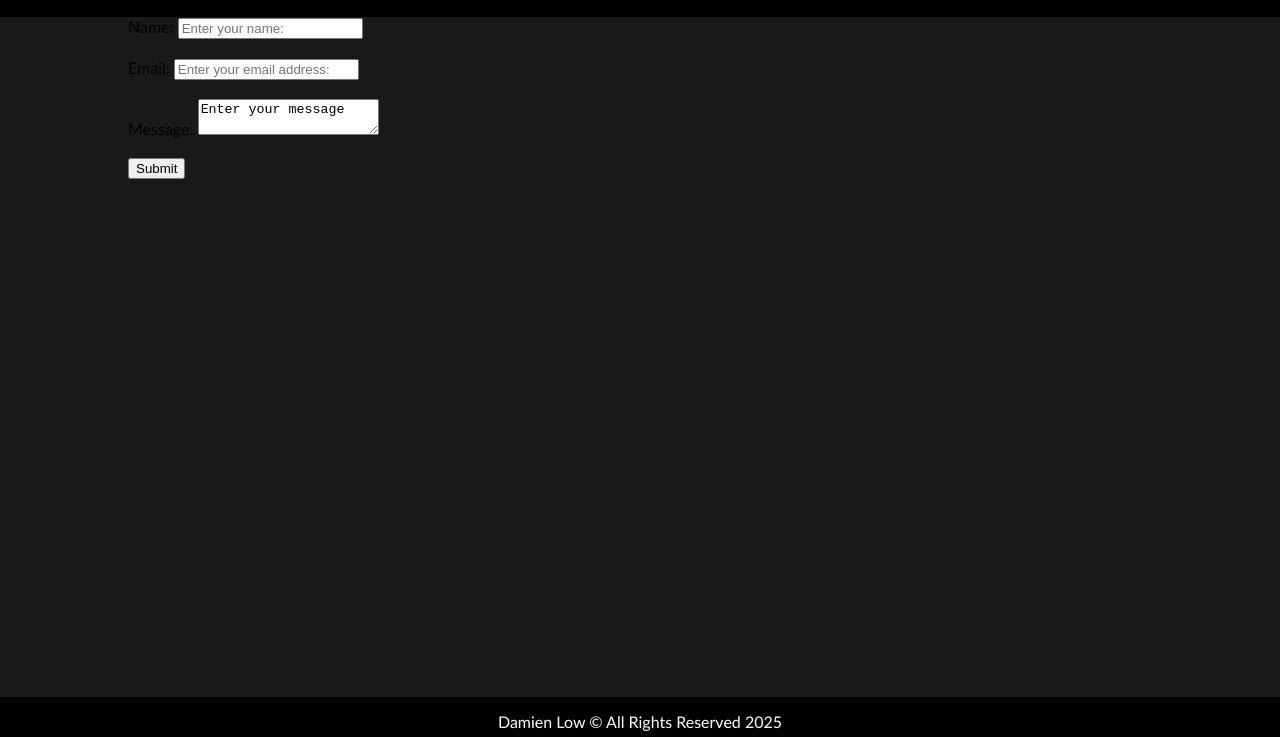
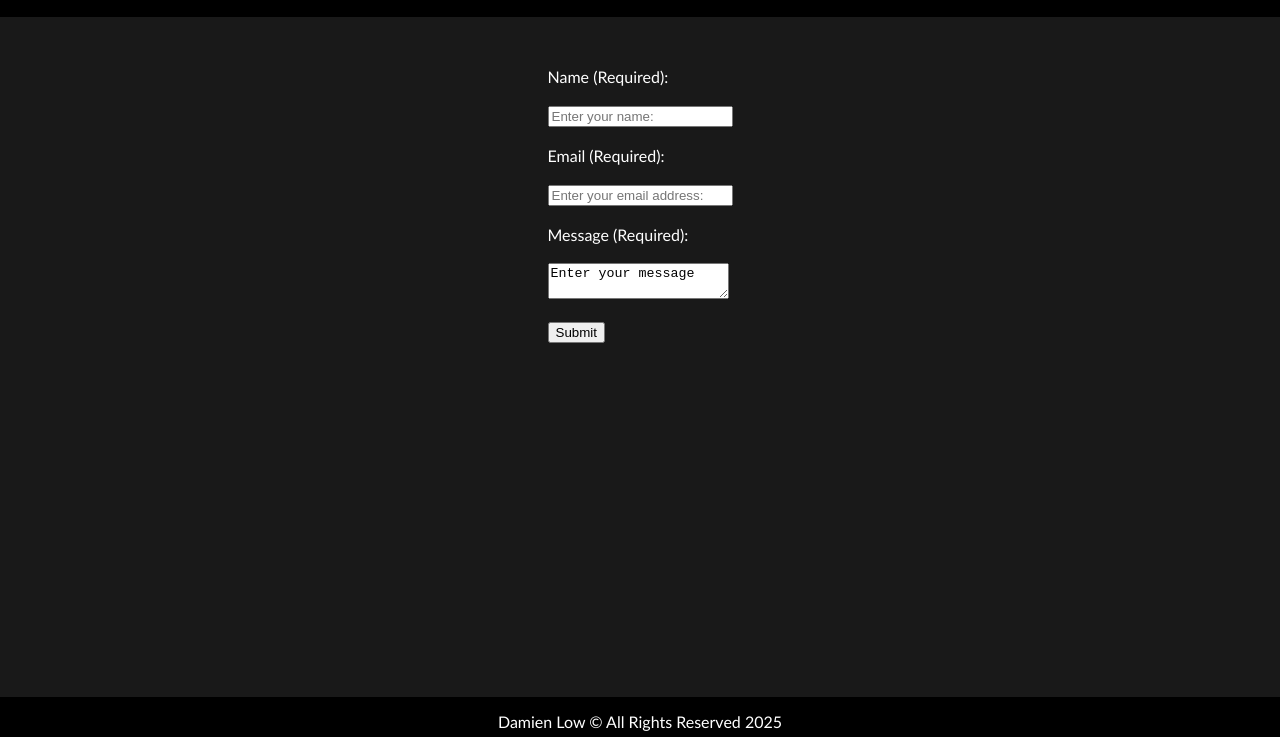
Before and after one commit to dlowjw/L1-W3-Homework, a plain HTML site: page project-8-personal-mini-project/mentee-version/contact.html in a window 1280 px wide. Shown: the part 63-800 px from the top of the page. Drawn offline with Linux system fonts and the light colour scheme.

Commit message:
Simple contact page stylization for readibility

```diff
--- a/project-8-personal-mini-project/mentee-version/contact.html
+++ b/project-8-personal-mini-project/mentee-version/contact.html
@@ -24,13 +24,16 @@
   </body>
   <main>
     <form>
-      <label for="name">Name:</label>
+      <label for="name">Name (Required):</label>
+      <br /><br />
       <input type="text" id="name" name="name" placeholder="Enter your name:" / required>
       <br /><br />
-      <label for="email">Email:</label>
+      <label for="email">Email (Required):</label>
+      <br /><br />
       <input type="email" id="email" name="email" placeholder="Enter your email address:" / required>
       <br /><br />
-      <label for="message">Message:</label>
+      <label for="message">Message (Required):</label>
+      <br /><br />
       <textarea type="message" id="message" name="message" required>Enter your message</textarea>
       <br /><br />
       <button type="submit">Submit</button>
--- a/project-8-personal-mini-project/mentee-version/resources/css/contact.css
+++ b/project-8-personal-mini-project/mentee-version/resources/css/contact.css
@@ -2,4 +2,16 @@ main {
   width: 80%;
   margin: auto;
   padding-top: 10vh;
+  color: white;
+  justify-items: center;
+  align-items: center;
+  height: 100vh;
 }
+
+form {
+  padding: 50px;
+}
+
+form button {
+  justify-self: center;
+}
```
